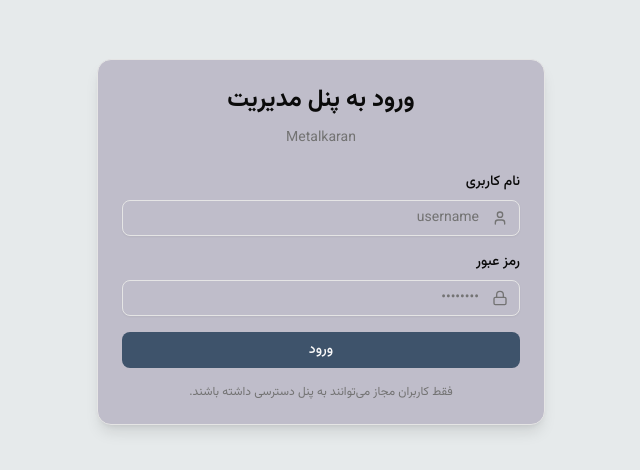
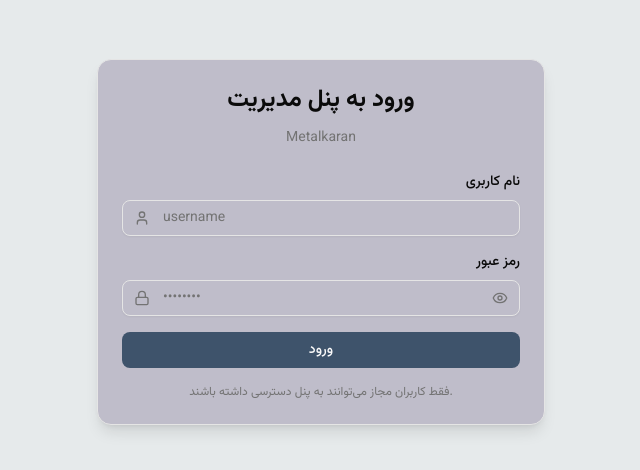
Before and after one commit to Promptopia-Academy/metalkaran, a Next.js app: page /admin/login in a window 1280 px wide. Shown: the part 158-628 px from the top of the page, without its empty margins (319-959 px from the left). Built offline with nearby package versions, Linux system fonts and the light colour scheme; no server answers.

Commit message:
update eslint dependencies and refactor admin login page for improved accessibility and functionality

```diff
--- a/package.json
+++ b/package.json
@@ -41,8 +41,8 @@
     "@types/node": "^20",
     "@types/react": "^19",
     "@types/react-dom": "^19",
-    "eslint": "^9",
-    "eslint-config-next": "16.0.7",
+    "eslint": "^4.1.1",
+    "eslint-config-next": "^0.2.4",
     "tailwindcss": "^4",
     "tsx": "^4.20.6",
     "tw-animate-css": "^1.4.0",
--- a/src/app/admin/login/page.tsx
+++ b/src/app/admin/login/page.tsx
@@ -2,19 +2,20 @@
 
 import { useState, useEffect } from "react";
 import { useRouter } from "next/navigation";
+import { Input } from "@/components/ui/input";
+import { Button } from "@/components/ui/button";
 import { useAuth } from "@/contexts/AuthContext";
-import { Button } from "@/components/ui/button";
-import { Input } from "@/components/ui/input";
+import { Lock, User, Loader2, Eye, EyeOff } from "lucide-react";
 import { Card, CardContent, CardHeader, CardTitle } from "@/components/ui/card";
-import { Lock, User, Loader2 } from "lucide-react";
 
 export default function AdminLoginPage() {
   const router = useRouter();
+  const [error, setError] = useState("");
   const { login, isAuthenticated } = useAuth();
   const [username, setUsername] = useState("");
   const [password, setPassword] = useState("");
-  const [error, setError] = useState("");
   const [loading, setLoading] = useState(false);
+  const [showPassword, setShowPassword] = useState(false);
 
   useEffect(() => {
     if (isAuthenticated) router.replace("/admin");
@@ -53,7 +54,7 @@ export default function AdminLoginPage() {
   }
 
   return (
-    <div className="min-h-screen flex items-center justify-center bg-muted/30 p-4" dir="rtl">
+    <div className="min-h-screen flex items-center justify-center bg-muted/30 p-4">
       <Card className="w-full max-w-md shadow-lg">
         <CardHeader className="space-y-1 text-center">
           <CardTitle className="text-2xl font-bold">ورود به پنل مدیریت</CardTitle>
@@ -69,37 +70,49 @@ export default function AdminLoginPage() {
               </div>
             )}
             <div>
-              <label className="block text-sm font-medium mb-2">نام کاربری</label>
+              <label className="block text-sm font-medium mb-2 text-right">نام کاربری</label>
               <div className="relative">
-                <User className="absolute right-3 top-1/2 -translate-y-1/2 h-4 w-4 text-muted-foreground" />
+                <User className="absolute left-3 top-1/2 -translate-y-1/2 h-4 w-4 text-muted-foreground" />
                 <Input
                   type="text"
                   value={username}
                   onChange={(e) => setUsername(e.target.value)}
                   placeholder="username"
-                  className="pr-10"
+                  className="pr-10 pl-10"
                   autoComplete="username"
                   disabled={loading}
                 />
               </div>
             </div>
             <div>
-              <label className="block text-sm font-medium mb-2">رمز عبور</label>
+              <label className="block text-sm font-medium mb-2 text-right">رمز عبور</label>
               <div className="relative">
-                <Lock className="absolute right-3 top-1/2 -translate-y-1/2 h-4 w-4 text-muted-foreground" />
+                <Lock className="absolute left-3 top-1/2 -translate-y-1/2 h-4 w-4 text-muted-foreground" />
+                <button
+                  type="button"
+                  onClick={() => setShowPassword((p) => !p)}
+                  className="absolute right-3 top-1/2 -translate-y-1/2 text-muted-foreground hover:text-foreground transition-colors focus:outline-none focus:ring-2 focus:ring-ring rounded"
+                  tabIndex={-1}
+                  aria-label={showPassword ? "مخفی کردن رمز عبور" : "نمایش رمز عبور"}
+                >
+                  {showPassword ? (
+                    <EyeOff className="h-4 w-4" />
+                  ) : (
+                    <Eye className="h-4 w-4" />
+                  )}
+                </button>
                 <Input
-                  type="password"
+                  type={showPassword ? "text" : "password"}
                   value={password}
                   onChange={(e) => setPassword(e.target.value)}
                   placeholder="••••••••"
-                  className="pr-10"
+                  className="pr-10 pl-10"
                   autoComplete="current-password"
                   disabled={loading}
                 />
               </div>
             </div>
-            <Button type="submit" className="w-full" disabled={loading}>
-              {loading ? (
+            <Button type="submit" className="w-full cursor-pointer" disabled={loading}>              {loading ? (
               <>
                 <Loader2 className="h-4 w-4 ml-2 animate-spin" />
                 در حال ورود...
```
Also changed, not shown: 1 other file (tests, documents, lock files or other folders). Lines whose indentation alone changed are shown as unchanged.
